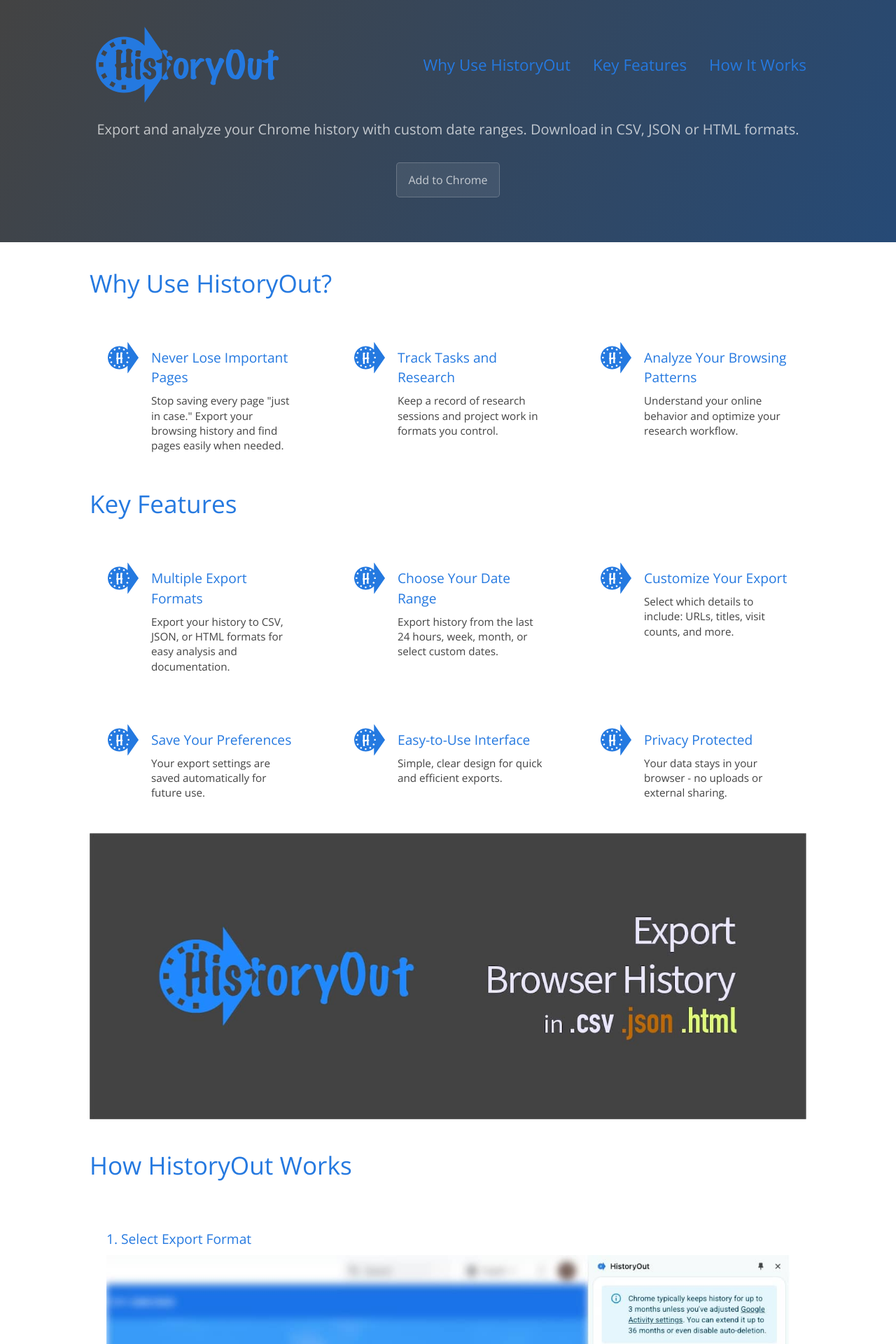
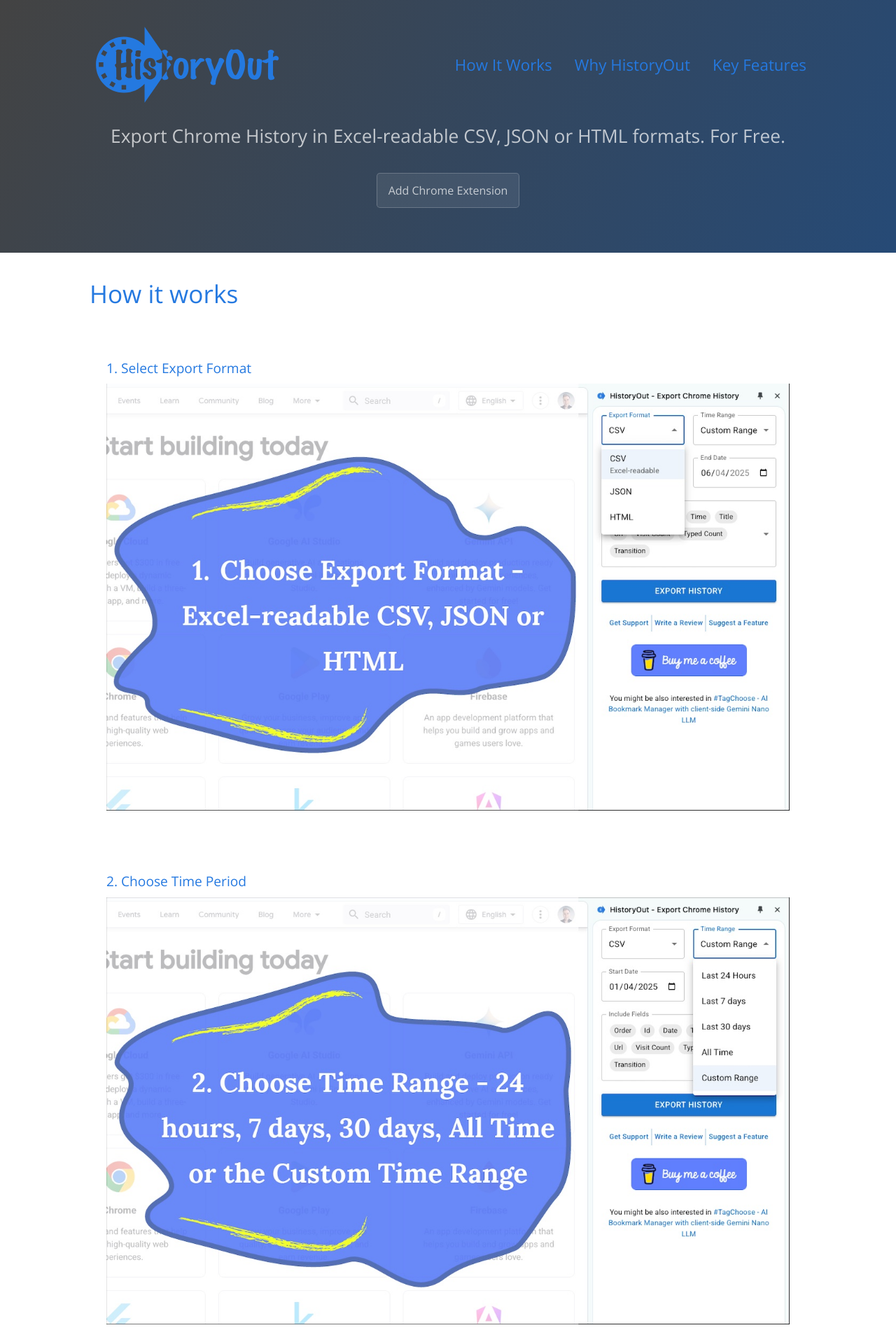
Before and after one commit to sauliusp/history-out-website, a Jekyll site: the page built from index.md, in a window 1280 px wide. Shown: the top 1920 px of the page at 70% size. Built offline with Jekyll 4.4.1, drawn with Linux system fonts in a browser that asks for light colours; some of the changed text lies outside the part shown.

Commit message:
Enhance website SEO and usability
- Optimize meta descriptions and URLs for better SEO
- Improve accessibility with better alt text and semantic HTML
- Add responsive typography for project tagline
- Update and optimize site images
- Reorganize navigation and simplify footer
- Update content structure and headings

```diff
--- a/_config.yml
+++ b/_config.yml
@@ -1,7 +1,7 @@
 # Site settings
 title: HistoryOut
-description: Export and analyze your Chrome browsing history with custom date ranges. Download in CSV, JSON, or HTML formats. Free browser extension for Chrome.
-url: "https://www.historyout.site"
+description: Export Chrome History in Excel-readable CSV, JSON or HTML formats. Use custom date ranges and customize the output fields. Free browser extension for Chrome.
+url: "https://historyout.site"
 
 # Theme settings
 theme: jekyll-theme-cayman
@@ -10,7 +10,7 @@ show_downloads: true
 # SEO settings
 author:
   name: Saulius
-  url: "https://www.historyout.site"
+  url: "https://historyout.site"
 
 # Social links (used by jekyll-seo-tag)
 social:
@@ -19,7 +19,7 @@ social:
     - "https://chrome.google.com/webstore/detail/historyout/idohnkdgejocejlkihihonhemndpiiei"
 
 # Language settings
-lang: en_US
+lang: en
 
 # Build settings
 markdown: kramdown
--- a/_layouts/default.html
+++ b/_layouts/default.html
@@ -18,37 +18,37 @@
       <nav class="page-nav" aria-label="Page navigation">
         <div class="nav-container">
           <a href="/" class="nav-logo" target="_blank" rel="noopener">
-            <img src="assets/images/logo.svg" alt="HistoryOut logo" class="header-logo">
+            <img src="assets/images/logo.svg" alt="HistoryOut - Chrome History Export Tool" class="header-logo">
           </a>
           <ul class="nav-links">
-            <li><a href="#why-use-historyout">Why Use HistoryOut</a></li>
+            <li><a href="#how-historyout-works">How It Works</a></li>
+            <li><a href="#why-use-historyout">Why HistoryOut</a></li>
             <li><a href="#key-features">Key Features</a></li>
-            <li><a href="#how-historyout-works">How It Works</a></li>
           </ul>
         </div>
       </nav>
 
-      <h1 class="project-name sr-only">Export Your Chrome History with HistoryOut</h1>
-      <h2 class="project-tagline">Export and analyze your Chrome history with custom date ranges. Download in CSV, JSON or HTML formats.</h2>
+      <h1 class="project-name sr-only">Chrome Extension to export Chrome History in Excel-readable CSV, JSON or HTML formats. Use custom date ranges and customize the output fields.</h1>
+      <h2 class="project-tagline">Export Chrome History in Excel-readable CSV, JSON or HTML formats. For Free.</h2>
 
       <nav aria-label="Primary navigation">
         <a href="{{ site.data.urls.chrome_store }}" class="btn primary-btn" target="_blank" rel="noopener">
-          Add to Chrome
+          Add Chrome Extension
         </a>
       </nav>
     </header>
 
     <main id="content" class="main-content" role="main">
+      <h1 class="sr-only">
+        About HistoryOut - Export Chrome History Extension
+      </h1>
+
       {{ content }}
     </main>
 
     <footer class="page-header">
       <a href="{{ site.data.urls.chrome_store }}" class="btn primary-btn" target="_blank" rel="noopener">
-        Add to Chrome
-      <a href="{{ site.data.urls.chrome_store_support }}" class="btn" target="_blank" rel="noopener">
-        Get Support
-      <a href="{{ site.data.urls.chrome_store_review }}" class="btn" target="_blank" rel="noopener">
-        Write a Review
+        Add Chrome Extension
       </a>
     </footer>
   </body>
--- a/_sass/history-out.scss
+++ b/_sass/history-out.scss
@@ -27,6 +27,20 @@
 
   @include medium {
     padding: 1rem 2rem 2rem;
+  }
+
+  .project-tagline {
+    @include large {
+      font-size: 1.65rem;
+    }
+
+    @include medium {
+      font-size: 1.4rem;
+    }
+
+    @include small {
+      font-size: 1.2rem;
+    }
   }
 }
 
--- a/index.md
+++ b/index.md
@@ -1,121 +1,127 @@
 ---
 layout: default
-title: "HistoryOut - Export Your Chrome History"
-description: "Export Chrome History to CSV, JSON, or HTML - Free Browser Extension"
+title: "HistoryOut - Export Chrome History Extension"
+description: "Chrome Extension to export Chrome History in Excel-readable CSV, JSON or HTML formats. Use custom date ranges and customize the output fields"
 ---
 
-<h1 id="why-use-historyout">Why Use HistoryOut?</h1>
+<article>
+  <h1 id="how-historyout-works">How it works</h1>
 
-<div class="features-grid">
-  <div class="feature-card">
-    <img src="assets/images/icon48.png" alt="" class="feature-icon" role="presentation">
-    <div class="feature-content">
-      <h3>Never Lose Important Pages</h3>
-      <p>Stop saving every page "just in case." Export your browsing history and find pages easily when needed.</p>
+  <div class="features-grid full-width">
+    <div class="feature-card">
+      <div class="feature-content">
+        <h3>1. Select Export Format</h3>
+        <img src="assets/images/1.jpg" alt="Screenshot showing export format selection interface" class="feature-screenshot">
+      </div>
+    </div>
+
+    <div class="feature-card">
+      <div class="feature-content">
+        <h3>2. Choose Time Period</h3>
+        <img src="assets/images/2.jpg" alt="Screenshot showing time period selection options" class="feature-screenshot">
+      </div>
+    </div>
+
+    <div class="feature-card">
+      <div class="feature-content">
+        <h3>3. Set Custom Dates</h3>
+        <img src="assets/images/3.jpg" alt="Screenshot showing custom date range selector" class="feature-screenshot">
+      </div>
+    </div>
+
+    <div class="feature-card">
+      <div class="feature-content">
+        <h3>4. Select Export Fields</h3>
+        <img src="assets/images/4.jpg" alt="Screenshot showing export field selection options" class="feature-screenshot">
+      </div>
     </div>
   </div>
+</article>
 
-  <div class="feature-card">
-    <img src="assets/images/icon48.png" alt="" class="feature-icon" role="presentation">
-    <div class="feature-content">
-      <h3>Track Tasks and Research</h3>
-      <p>Keep a record of research sessions and project work in formats you control.</p>
+<article>
+  <h1 id="why-use-historyout">Why HistoryOut?</h1>
+
+  <div class="features-grid">
+    <div class="feature-card">
+      <img src="assets/images/icon48.png" alt="HistoryOut icon" class="feature-icon" role="presentation">
+      <div class="feature-content">
+        <h3>Never Lose Important Pages</h3>
+        <p>Stop saving every page "just in case." Export your browsing history and find pages easily when needed.</p>
+      </div>
+    </div>
+
+    <div class="feature-card">
+      <img src="assets/images/icon48.png" alt="HistoryOut icon" class="feature-icon" role="presentation">
+      <div class="feature-content">
+        <h3>Track Tasks and Research</h3>
+        <p>Keep a record of research sessions and project work in formats you control.</p>
+      </div>
+    </div>
+
+    <div class="feature-card">
+      <img src="assets/images/icon48.png" alt="HistoryOut icon" class="feature-icon" role="presentation">
+      <div class="feature-content">
+        <h3>Analyze Your Browsing Patterns</h3>
+        <p>Understand your online behavior and optimize your research workflow.</p>
+      </div>
     </div>
   </div>
+</article>
 
-  <div class="feature-card">
-    <img src="assets/images/icon48.png" alt="" class="feature-icon" role="presentation">
-    <div class="feature-content">
-      <h3>Analyze Your Browsing Patterns</h3>
-      <p>Understand your online behavior and optimize your research workflow.</p>
+<a href="{{ site.data.urls.chrome_store }}" target="_blank" rel="noopener" aria-label="Install HistoryOut from Chrome Web Store">
+  <img src="assets/images/Marquee image-100.jpg" alt="HistoryOut Chrome extension banner image" class="banner-image">
+</a>
+
+<article>
+  <h1 id="key-features">Key Features</h1>
+
+  <div class="features-grid">
+    <div class="feature-card">
+      <img src="assets/images/icon48.png" alt="HistoryOut icon" class="feature-icon" role="presentation">
+      <div class="feature-content">
+        <h3>Multiple Export Formats</h3>
+        <p>Export your history to CSV, JSON, or HTML formats for easy analysis and documentation.</p>
+      </div>
+    </div>
+
+    <div class="feature-card">
+      <img src="assets/images/icon48.png" alt="HistoryOut icon" class="feature-icon" role="presentation">
+      <div class="feature-content">
+        <h3>Choose Your Date Range</h3>
+        <p>Export history from the last 24 hours, week, month, or select custom dates.</p>
+      </div>
+    </div>
+
+    <div class="feature-card">
+      <img src="assets/images/icon48.png" alt="HistoryOut icon" class="feature-icon" role="presentation">
+      <div class="feature-content">
+        <h3>Customize Your Export</h3>
+        <p>Select which details to include: URLs, titles, visit counts, and more.</p>
+      </div>
+    </div>
+
+    <div class="feature-card">
+      <img src="assets/images/icon48.png" alt="HistoryOut icon" class="feature-icon" role="presentation">
+      <div class="feature-content">
+        <h3>Save Your Preferences</h3>
+        <p>Your export settings are saved automatically for future use.</p>
+      </div>
+    </div>
+
+    <div class="feature-card">
+      <img src="assets/images/icon48.png" alt="HistoryOut icon" class="feature-icon" role="presentation">
+      <div class="feature-content">
+        <h3>Easy-to-Use Interface</h3>
+        <p>Simple, clear design for quick and efficient exports.</p>
+      </div>
+    </div>
+
+    <div class="feature-card">
+      <img src="assets/images/icon48.png" alt="HistoryOut icon" class="feature-icon" role="presentation">
+      <div class="feature-content">
+        <h3>Privacy Protected</h3>
+        <p>Your data stays in your browser - no uploads or external sharing.</p>
+      </div>
     </div>
   </div>
-</div>
-
-<h1 id="key-features">Key Features</h1>
-
-<div class="features-grid">
-  <div class="feature-card">
-    <img src="assets/images/icon48.png" alt="" class="feature-icon" role="presentation">
-    <div class="feature-content">
-      <h3>Multiple Export Formats</h3>
-      <p>Export your history to CSV, JSON, or HTML formats for easy analysis and documentation.</p>
-    </div>
-  </div>
-
-  <div class="feature-card">
-    <img src="assets/images/icon48.png" alt="" class="feature-icon" role="presentation">
-    <div class="feature-content">
-      <h3>Choose Your Date Range</h3>
-      <p>Export history from the last 24 hours, week, month, or select custom dates.</p>
-    </div>
-  </div>
-
-  <div class="feature-card">
-    <img src="assets/images/icon48.png" alt="" class="feature-icon" role="presentation">
-    <div class="feature-content">
-      <h3>Customize Your Export</h3>
-      <p>Select which details to include: URLs, titles, visit counts, and more.</p>
-    </div>
-  </div>
-
-  <div class="feature-card">
-    <img src="assets/images/icon48.png" alt="" class="feature-icon" role="presentation">
-    <div class="feature-content">
-      <h3>Save Your Preferences</h3>
-      <p>Your export settings are saved automatically for future use.</p>
-    </div>
-  </div>
-
-  <div class="feature-card">
-    <img src="assets/images/icon48.png" alt="" class="feature-icon" role="presentation">
-    <div class="feature-content">
-      <h3>Easy-to-Use Interface</h3>
-      <p>Simple, clear design for quick and efficient exports.</p>
-    </div>
-  </div>
-
-  <div class="feature-card">
-    <img src="assets/images/icon48.png" alt="" class="feature-icon" role="presentation">
-    <div class="feature-content">
-      <h3>Privacy Protected</h3>
-      <p>Your data stays in your browser - no uploads or external sharing.</p>
-    </div>
-  </div>
-</div>
-
-<a href="{{ site.data.urls.chrome_store }}" target="_blank" rel="noopener" aria-label="Install HistoryOut from Chrome Web Store">
-  <img src="assets/images/Marquee image-100.jpg" alt="HistoryOut Chrome extension interface screenshot" class="banner-image">
-</a>
-
-<h1 id="how-historyout-works">How HistoryOut Works</h1>
-
-<div class="features-grid full-width">
-  <div class="feature-card">
-    <div class="feature-content">
-      <h3>1. Select Export Format</h3>
-      <img src="assets/images/2.jpg" alt="Screenshot showing export format selection interface" class="feature-screenshot">
-    </div>
-  </div>
-
-  <div class="feature-card">
-    <div class="feature-content">
-      <h3>2. Choose Time Period</h3>
-      <img src="assets/images/3.jpg" alt="Screenshot showing time period selection options" class="feature-screenshot">
-    </div>
-  </div>
-
-  <div class="feature-card">
-    <div class="feature-content">
-      <h3>3. Set Custom Dates</h3>
-      <img src="assets/images/4.jpg" alt="Screenshot showing custom date range selector" class="feature-screenshot">
-    </div>
-  </div>
-
-  <div class="feature-card">
-    <div class="feature-content">
-      <h3>4. Select Export Fields</h3>
-      <img src="assets/images/5.jpg" alt="Screenshot showing export field selection options" class="feature-screenshot">
-    </div>
-  </div>
-</div>
+</article>
```
Also changed, not shown: assets/images/1.jpg, assets/images/2.jpg, assets/images/3.jpg, assets/images/4.jpg, assets/images/5.jpg (deleted).
